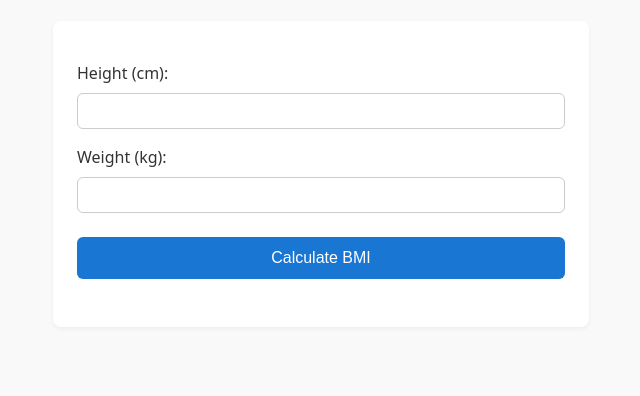
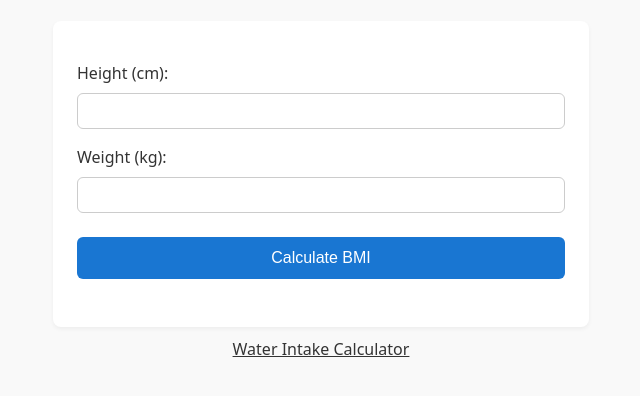
Before and after one commit to kushalwebsites/bmi, a plain HTML site: page index.html in a window 1280 px wide. Shown: the part 78-474 px from the top of the page, without its empty margins (319-959 px from the left). Drawn offline with Linux system fonts and the light colour scheme.

Commit message:
Add files via upload

```diff
--- a/index.html
+++ b/index.html
@@ -22,7 +22,12 @@
     <button type="submit">Calculate BMI</button>
 
     <div id="result"></div>
+
   </form>
+
+  <a id="recommended" href="intake/water.html">Water Intake Calculator</a>
+
+
 
 
 
--- a/main.css
+++ b/main.css
@@ -77,3 +77,11 @@ button:hover {
   font-size: 1.1rem;
   color: #2e7d32;
 }
+
+#recommended {
+  width: auto;
+  text-align: center;
+  display: block;
+  margin: 10px auto;
+  color: #333;
+}
```
